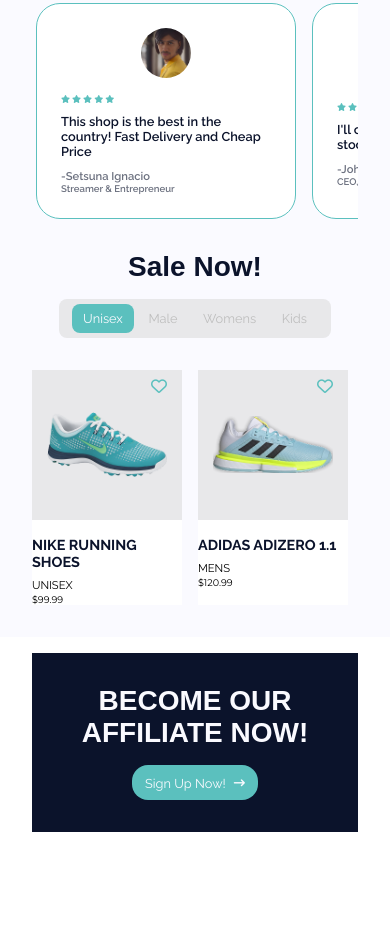
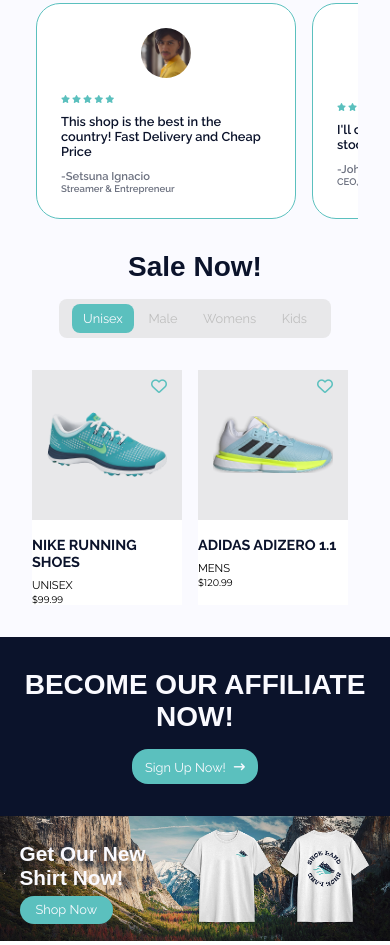
Before and after one commit to Maydoughrima/Shoeland, a plain HTML site: page index.html in a window 390 px wide. Shown: the part 1928-2873 px from the top of the page. Before the commit the page ends 2776 px from the top, so only its background shows below. Drawn offline with Linux system fonts and the light colour scheme; a web font is replaced by a local one.

Commit message:
Added a new section

```diff
--- a/index.html
+++ b/index.html
@@ -261,6 +261,19 @@
       </div>
     </div>
   </section>
+
+  <section class="promo">
+    <div class="promo-container">
+      <div class="promo-content">
+        <img src="assets/images/bg-image.png" alt="">
+        <div class="promo-text-block">
+          <h2>Get Our <span>New Shirt</span> Now!</h2>
+          <a href="#">Shop Now</a>
+        </div>
+      </div>
+    </div>
+  </section>
+
   <script src="javas.js"></script>
 </body>
 </html>
--- a/landingstyles.css
+++ b/landingstyles.css
@@ -511,9 +511,7 @@ body {
   font-family: 'Montserrat', sans-serif;
   margin-top: 2px;
 }
-.banner-aff{
-  padding: 2rem 3rem;
-}
+
 .banner-content{
   background-color: var(--secondary);
   padding: 2rem 1rem;
@@ -534,7 +532,7 @@ body {
 }
 .cta-banner a{
   display: inline-flex;
-  gap: 1rem;
+  gap: .50rem;
   align-items: center;
   font-size: var(--bd-text);
   text-decoration: none;
@@ -543,6 +541,38 @@ body {
 .cta-banner i{
   font-size: var(--bd-text);
 }
+.promo-content{
+  position: relative;
+}
+.promo-text-block{
+  position: absolute;
+  top: 40%;
+  left: 5%;
+  max-width: 450px;
+}
+.promo-text-block h2{
+  font-size: var(--heading-md);
+  font-family: 'Poetsen One', sans-serif;
+  color: var(--primary);
+  line-height: 3rem;
+  margin-bottom: 1rem;
+}
+.promo-text-block a{
+  text-decoration: none;
+  color: var(--primary);
+  background-color: var(--complimentary);
+  padding: 0.60rem 2rem;
+  border-radius: 2rem;
+}
+.promo-content img{
+  width: 100%;
+  height: auto;
+  z-index: 0;
+}
+
+
+
+
 @keyframes scroll-left{
   0% {
     transform: translateX(0%);
@@ -634,6 +664,12 @@ body {
   .cta-banner{
     border-radius: 2rem;
   }
+  .promo-text-block{
+  position: absolute;
+  top: 30%;
+  left: 5%;
+  max-width: 300px;
+}
 }
 
 @media (max-width: 768px) {
@@ -745,9 +781,6 @@ body {
   .Sales-section{
     padding: 1rem 2rem;
   }
-  .banner-aff{
-    padding: 1rem 2rem;
-  }
   .banner-content h2{
     font-size: var(--heading-sm);
   }
@@ -761,6 +794,16 @@ body {
   }
   .cta-banner i{
     font-size: 0.70rem;
+  }
+  .promo-text-block{
+  position: absolute;
+  top: 20%;
+  left: 5%;
+  max-width: 300px;
+  }
+  .promo-text-block h2{
+    font-size: var(--heading-sm);
+    line-height: 2rem;
   }
 }
 
@@ -853,6 +896,19 @@ body {
 .cta-banner{
   border-radius: 16px;
 }
+  .promo-text-block{
+  position: absolute;
+  top: 20%;
+  left: 5%;
+  max-width: 250px;
+  }
+  .promo-text-block h2{
+    font-size: 1.6rem;
+    line-height: 1.8rem;
+  }
+  .promo-text-block a{
+    padding: 0.50rem 1.5rem;
+  }
 }
 
 @media (max-width: 425px) {
@@ -976,6 +1032,21 @@ body {
   border-radius: 16px;
   align-items: center;
 }
+  .promo-text-block{
+  position: absolute;
+  top: 20%;
+  left: 5%;
+  max-width: 150px;
+  }
+  .promo-text-block h2{
+    font-size: 1.3rem;
+    line-height: 1.5rem;
+    margin-bottom: 10px;
+  }
+  .promo-text-block a{
+    padding: 0.40rem 1rem;
+    font-size: 0.80rem;
+  }
 }
 
 
@@ -1008,4 +1079,19 @@ body {
   transition: background 0.3s, color 0.3s;
   cursor: pointer;
 }
+  .promo-text-block{
+  position: absolute;
+  top: 10%;
+  left: 5%;
+  max-width: 150px;
+  }
+  .promo-text-block h2{
+    font-size: 1.3rem;
+    line-height: 1.5rem;
+    margin-bottom: 10px;
+  }
+  .promo-text-block a{
+    padding: 0.30rem 0.90rem;
+    font-size: 0.70rem;
+  }
 }
```
Also changed, not shown: assets/images/bg-image.png (added), assets/images/products/SHOELANDshirt 1.png (added).
